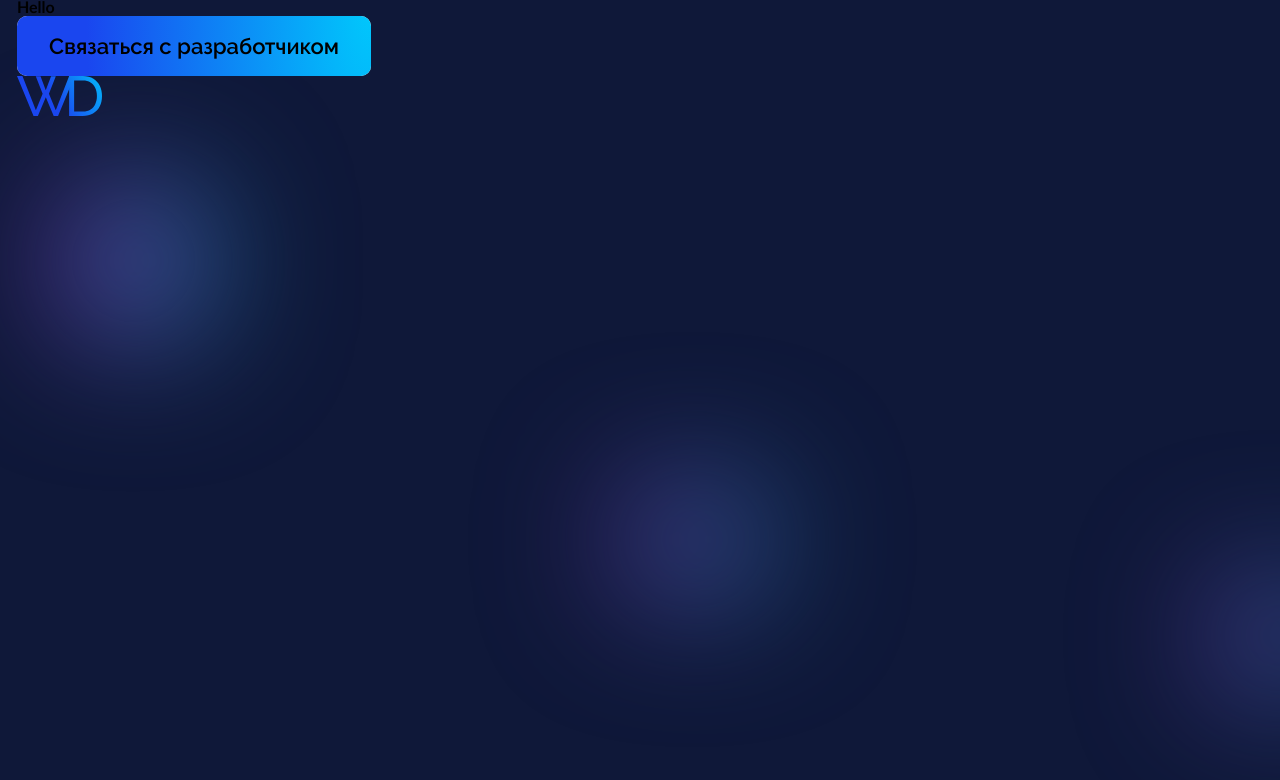
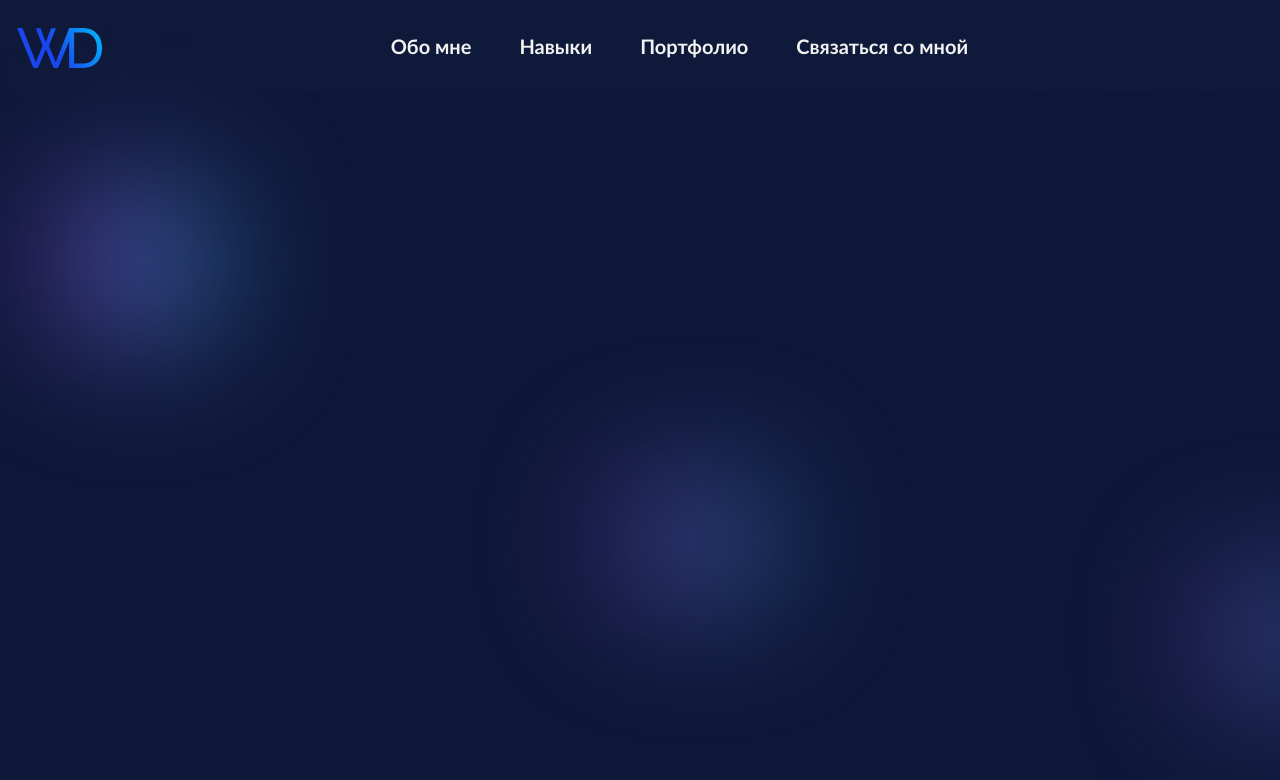
Before and after one commit to etherealelement/next-portfolio, a Next.js app: page / in a window 1280 px wide. Shown: the top 780 px of the page. Built offline with nearby package versions, Linux system fonts and the light colour scheme.

Commit message:
create: header component

```diff
--- /dev/null
+++ b/app/components/header/Header.module.scss
@@ -0,0 +1,67 @@
+.header {
+  position: absolute;
+  top: 0;
+  left: 0;
+  width: 100%;
+  padding: 28px 0 21px;
+  z-index: 1;
+  background: rgba(21, 36, 72, 0.2);
+  backdrop-filter: blur(125px);
+
+  @media  all and (max-width: 800px) {
+    padding: 24px 0;
+  }
+
+
+
+  &Container {
+    display: flex;
+    position: relative;
+    align-items: center;
+    justify-content: space-between;
+
+    &Nav {
+      width: 70%;
+
+      @media  all and (max-width: 1440px) {
+        width: 70%;
+      }
+
+      @media  all and (max-width: 1080px) {
+        width: 75.4%;
+      }
+
+      @media  all and (max-width: 800px) {
+        width: 83%;
+      }
+
+
+      &List {
+        display: flex;
+        gap: 48px;
+        align-items: center;
+
+        @media  all and (max-width: 1080px) {
+          gap: 40px;
+        }
+        &Items {
+          font-family: 'Lato';
+          font-style: normal;
+          font-weight: 700;
+          font-size: 20px;
+          line-height: 128.9%;
+          transition: all .3s ease-in-out;
+          &:hover { opacity: .3}
+
+          @media  all and (max-width: 1080px) {
+            font-size: 18px;
+          }
+          a{
+            color: #F2F2F2;
+
+          }
+        }
+      }
+    }
+  }
+}
--- a/app/components/header/Header.tsx
+++ b/app/components/header/Header.tsx
@@ -0,0 +1,55 @@
+import {FC} from 'react';
+import {Logo} from "@/app/components/ui/logo/Logo";
+import styles from "./Header.module.scss";
+import Link from "next/link";
+import "../../globals.css";
+
+export const Header: FC = () => {
+    return (
+        <>
+            <header className={styles.header}>
+               <div className={`container ${styles.headerContainer}`}>
+                   <Logo></Logo>
+                   <nav className={styles.headerContainerNav}>
+                       <ul className={styles.headerContainerNavList}>
+                           <li className={styles.headerContainerNavListItems}>
+                               <Link
+                                   className={styles.headerContainerNavListItemsLink}
+                                   href="/"
+                               >
+                                   Обо мне
+                               </Link>
+                           </li>
+                           <li className={styles.headerContainerNavListItems}>
+                               <Link
+                                   className={styles.headerContainerNavListItemsLink}
+                                   href="/"
+                               >
+                                   Навыки
+                               </Link>
+
+                           </li>
+                           <li className={styles.headerContainerNavListItems}>
+
+                               <Link
+                                   className={styles.headerContainerNavListItemsLink}
+                                   href="/"
+                               >
+                                   Портфолио
+                               </Link>
+                           </li>
+                           <li className={styles.headerContainerNavListItems}>
+                               <Link
+                                   className={styles.headerContainerNavListItemsLink}
+                                   href="/"
+                               >
+                                   Связаться со мной
+                               </Link>
+                           </li>
+                       </ul>
+                   </nav>
+               </div>
+            </header>
+        </>
+    )
+};
--- /dev/null
+++ b/app/components/ui/logo/Logo.module.scss
@@ -0,0 +1,10 @@
+.logo {
+  cursor: pointer;
+
+  svg {
+    @media  all and (max-width: 800px) {
+      width: 64px;
+      height: 30px;
+    }
+  }
+}
--- a/app/components/ui/logo/Logo.tsx
+++ b/app/components/ui/logo/Logo.tsx
@@ -1,7 +1,8 @@
 import { FC } from 'react';
 import Link from "next/link";
+import styles from "./Logo.module.scss";
 export const Logo: FC = () => {
-    return <div>
+    return <div className={styles.logo}>
         <Link
         href="/"
         >
--- a/app/globals.css
+++ b/app/globals.css
@@ -30,6 +30,17 @@ a {
     margin: 0 auto;
 }
 
+@media  all and (max-width: 1080px) {
+    .container {
+        padding: 0 32px;
+    }
+
+    .sub-container {
+        max-width: 833px;
+
+    }
+}
+
 @media all and (max-width: 1080px) {
     .container {
         padding: 0 32px;
@@ -39,6 +50,10 @@ a {
         max-width: 833px;
     }
 }
+
+
+
+
 
 @media all and (max-width: 800px) {
     .container, .sub-container {
--- a/app/page.tsx
+++ b/app/page.tsx
@@ -1,18 +1,17 @@
-import Image from 'next/image'
-import {Button} from "@/app/components/ui/button/Button";
-import {Logo} from "@/app/components/ui/logo/Logo";
+import {Header} from "@/app/components/header/Header";
+
 
 export default function Home() {
     return (
+        <>
+            <Header></Header>
             <main>
-            <h1>Hello</h1>
-            <Button>{"Связаться с разработчиком"}</Button>
-            <Logo></Logo>
                 <div className="background-animation">
                     <div id="ball-one"></div>
                     <div id="ball-two"></div>
                     <div id="ball-three"></div>
                 </div>
             </main>
+        </>
     )
 }
```
Also changed, not shown: app/hooks/index.ts (added, +41 -0 lines). Lines whose indentation alone changed are shown as unchanged.
